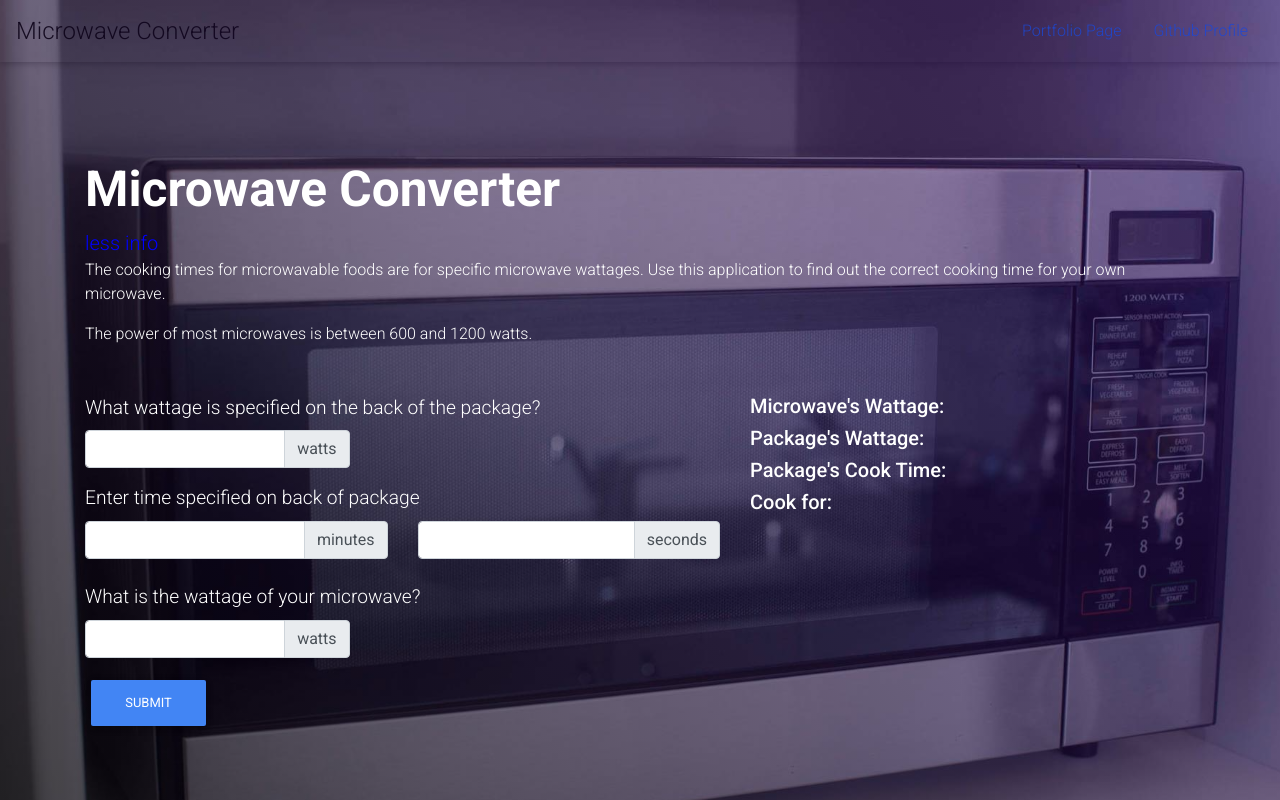
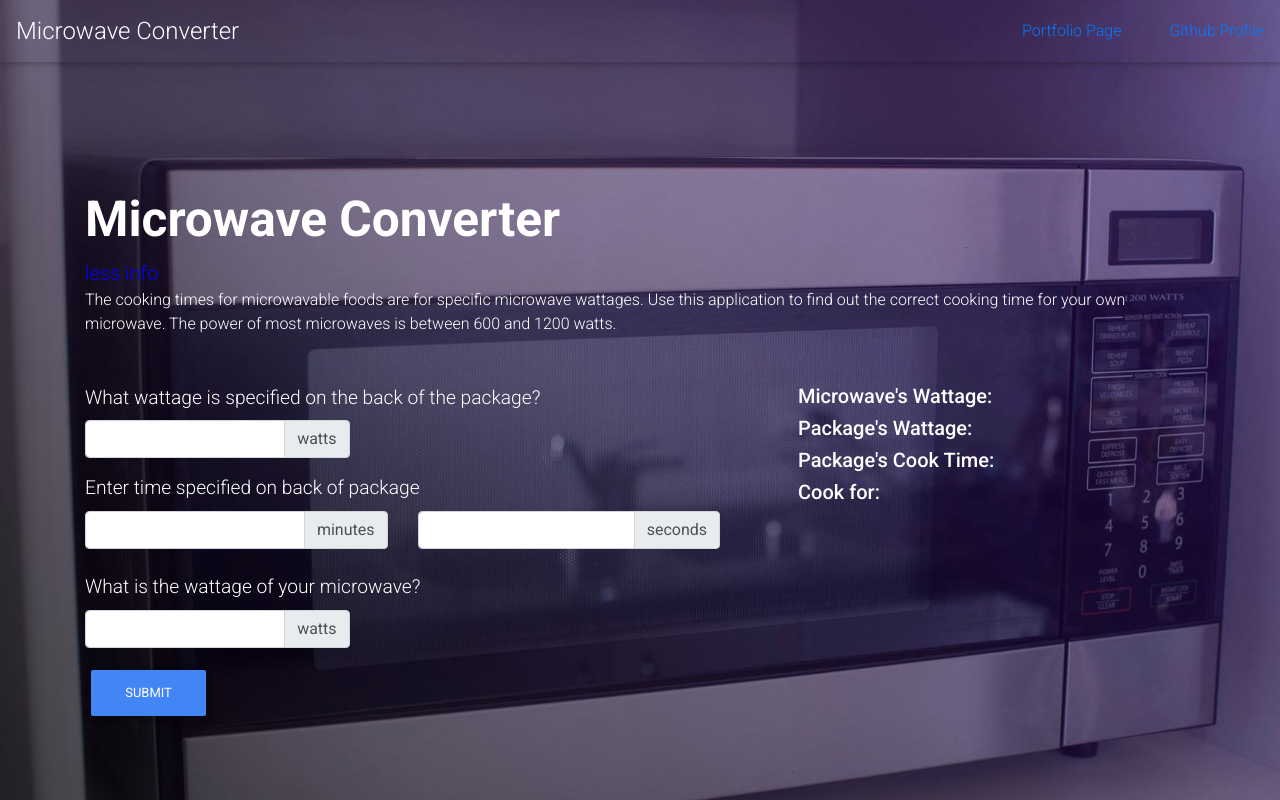
Before and after one commit to klentz87/react-microwave-converter, a React (Create React App) app: page / in a window 1280 px wide. Both pictures are taken after a click on the link "more info". Shown: the top 800 px of the page. Built offline with nearby package versions, Linux system fonts and the light colour scheme.

Commit message:
continue bootstrapping

```diff
--- a/src/components/App.js
+++ b/src/components/App.js
@@ -105,12 +105,12 @@ class App extends Component {
         <div>
           <div id="intro">
             <View>
+              <Mask className="text-white gradient">
 
-              <BrowserRouter>
                 <NavigationBar />
-              </BrowserRouter>
 
-              <Mask className="text-white d-flex gradient">
+                <div className="d-flex">
+
                   <Container className="content">
 
                     <Title />
@@ -159,6 +159,7 @@ class App extends Component {
                       </Col>
                     </Row>
                   </Container>
+                </div>
               </Mask>
 
             </View>
--- a/src/components/Display.js
+++ b/src/components/Display.js
@@ -1,6 +1,5 @@
 import React from 'react';
 import '../css/Display.css';
-//import '../css/App.css';
 import PropTypes from "prop-types";
 
 function Display ({ display }) {
--- a/src/components/FooterPage.js
+++ b/src/components/FooterPage.js
@@ -10,7 +10,7 @@ function FooterPage() {
 		      <Col md="6">
 		      	<h5 className="title">Footer Content</h5>
 		      	<p>
-		        	Here you can use rows and columns here to organize your footer content.
+		        	For more information about other project I've done, check out the following links.
 		      	</p>
 		      </Col>
 
@@ -32,10 +32,10 @@ function FooterPage() {
 		      	<h5 className="title">Links</h5>
 		      	<ul className="pl-0">
 	            	<li className="list-unstyled">
-	            		<a href="#">LinkedIn</a>
+	            		<a href="https://www.linkedin.com/in/kris-lentz/">LinkedIn</a>
 		        	</li>
 		        	<li className="list-unstyled">
-						<a href="#">Github Profile</a>
+						<a href="https://github.com/klentz87">Github Profile</a>
 		        	</li>
 		      	</ul>
 		      </Col>
--- a/src/components/NavigationBar.js
+++ b/src/components/NavigationBar.js
@@ -6,9 +6,10 @@ import {
   NavbarBrand,
   Nav,
   NavItem,
-  NavLink,
+  NavLink
 } from 'mdbreact';
 import "../css/NavigationBar.css";
+import{ BrowserRouter } from "react-router-dom"
 
 class NavigationBar extends React.Component {
 	constructor(props) {
@@ -28,17 +29,17 @@ class NavigationBar extends React.Component {
 
 	render() {
 		return (
-			<div className="navigation-bar">
-				<Navbar light expand="md">
+				<div className="navigation-bar overlay">
+					<Navbar dark expand="md">
 						<NavbarBrand className="brand" style={{cursor:"default"}}>Microwave Converter</NavbarBrand>
 						<NavbarToggler onClick={this.toggle} />
 						<Collapse isOpen={this.state.isOpen} navbar>
 							<Nav className="ml-auto" navbar>
-							<NavItem>
-								<NavLink to="http://www.krislentz.net">Portfolio Page</NavLink>
+								<NavItem className="ml-5">
+									<a href="http://www.krislentz.net">Portfolio Page</a>
 								</NavItem>
-							<NavItem>
-								<NavLink to="https://github.com/klentz87">Github Profile</NavLink>
+								<NavItem className="ml-5">
+									<a href="https://github.com/klentz87">Github Profile</a>
 								</NavItem>
 							</Nav>
 						</Collapse>
--- a/src/components/Title.js
+++ b/src/components/Title.js
@@ -26,10 +26,7 @@ class Title extends React.Component {
           <Collapse isOpen={this.state.collapse}>
             <div>
               <p>
-                The cooking times for microwavable foods are for specific microwave wattages. Use this application to find out the correct cooking time for your own microwave.
-              </p>
-              <p>
-                The power of most microwaves is between 600 and 1200 watts.
+                The cooking times for microwavable foods are for specific microwave wattages. Use this application to find out the correct cooking time for your own microwave. The power of most microwaves is between 600 and 1200 watts.
               </p>
             </div>
           </Collapse>
--- a/src/css/App.css
+++ b/src/css/App.css
@@ -3,7 +3,7 @@ label {
 }
 
 .content {
-  margin-top: 10rem;
+  margin-top: 8rem;
 }
 
 #intro .view {
@@ -21,8 +21,21 @@ label {
   background: linear-gradient(to 45deg, rgba(0, 0, 0, 0.7), rgba(72, 15, 144, 0.4) 100%);
 }
 
-@media (max-width: 768px) {
-  #intro {
+@media and (min-width: 577px) and (max-width: 768px) {
+  .content {
+    margin-top: 3rem;
+  }
 
+
+  #intro .view {
+    min-height: 153vh;
   }
 }
+
+@media and screen and (max-width: 576px) {
+
+
+  #intro .view {
+    min-height: 185vh;
+  }
+}
--- a/src/css/Display.css
+++ b/src/css/Display.css
@@ -1,11 +1,16 @@
+.display {
+	margin-left: 3rem;
+}
+
 .br-on-mobile {
 	display: none;
 }
 
-@media (max-width: 575px) {
-	.br-on-mobile {
-		display: inline;
+@media (max-width: 768px) {
+
+	.display {
+		margin-left: 0rem;
+		margin-top: 3rem;
 	}
 
-
 }
--- a/src/css/NavigationBar.css
+++ b/src/css/NavigationBar.css
@@ -1,4 +1,15 @@
+.navigation-bar {
+    background-color: transparent;
+    background-image: none;
+}
+
 .brand {
 	font-size: 1.5rem;
 	font-style: bold;
 }
+
+@media screen and (max-width: 576px) {
+  .brand {
+  	font-size: 1.25rem;
+  }
+}
```
Lines whose indentation alone changed are shown as unchanged.
